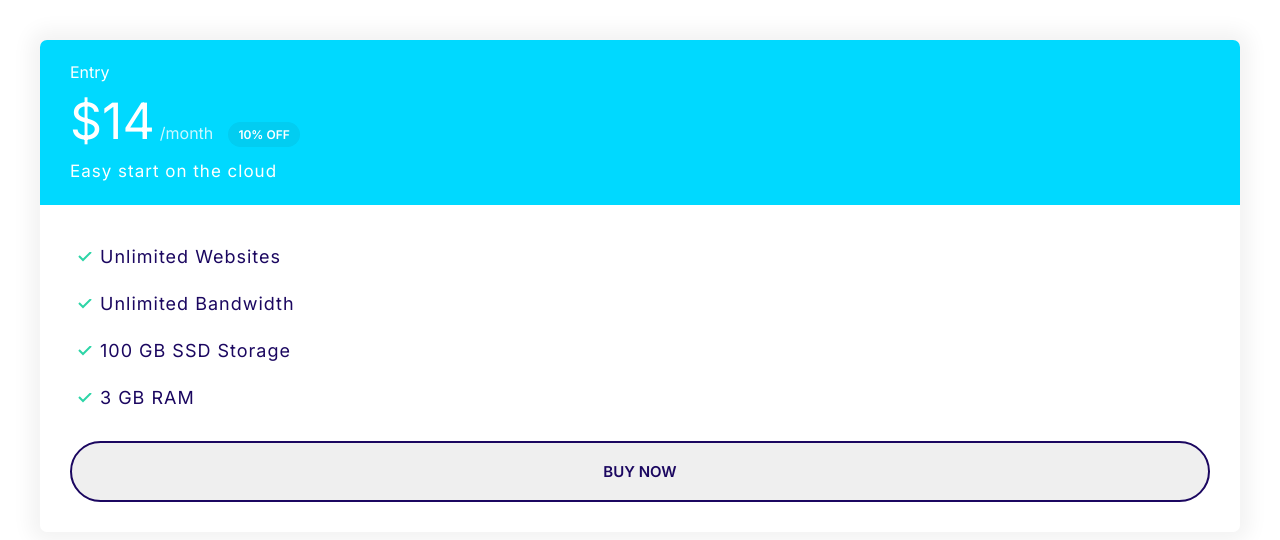
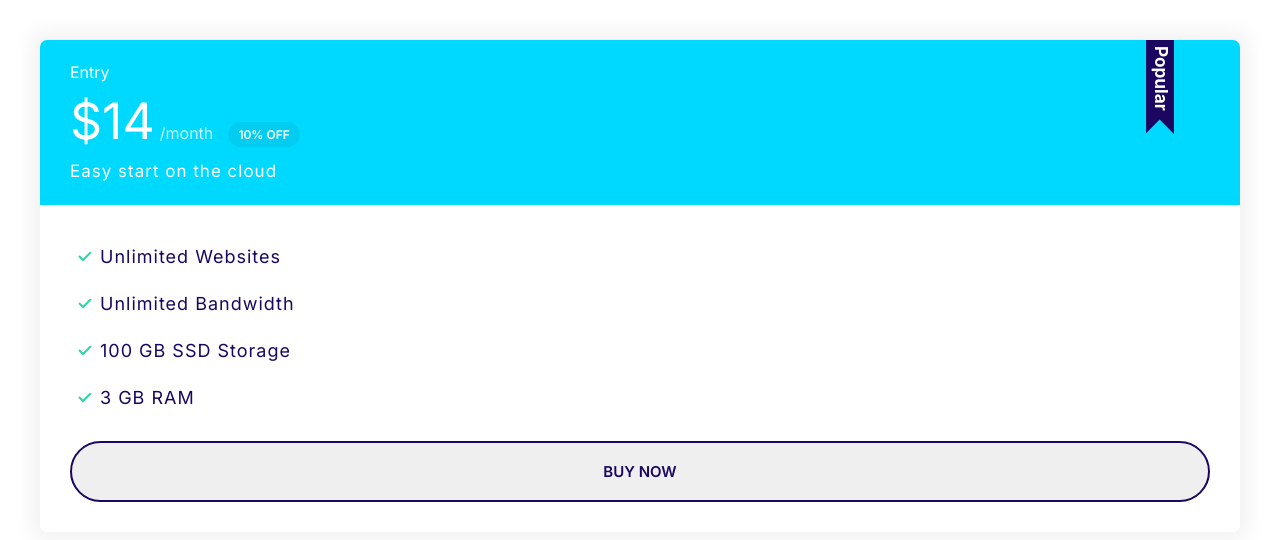
Before and after one commit to santhoshsandy7/Moshify-Project, a plain HTML site: page 9.MOSHIFY/index.html in a window 1280 px wide. Drawn offline with Linux system fonts and the light colour scheme.

Commit message:
define plan popular card.

```diff
--- a/9.MOSHIFY/css/styles.css
+++ b/9.MOSHIFY/css/styles.css
@@ -337,6 +337,17 @@ a {
   margin-bottom: 2rem;
 }
 
+.plan--popular .card__header {
+  position: relative;
+}
+.plan--popular .card__header::before {
+  content: url(../images/popular.svg);
+  width: 40px;
+  display: inline-block;
+  position: absolute;
+  top: -4%;
+  right: 5%;
+}
 @media screen and (min-width: 1024px) {
   .plan__name {
     font-size: 1.6rem;
--- a/9.MOSHIFY/index.html
+++ b/9.MOSHIFY/index.html
@@ -16,7 +16,7 @@
   </head>
   <body>
     <div style="width: 100%; padding: 4rem">
-      <div class="plan">
+      <div class="plan plan--popular">
         <div class="card card--secondary">
           <header class="card__header">
             <h3 class="plan__name">Entry</h3>
```
Also changed, not shown: 9.MOSHIFY/images/popular.svg (added).
